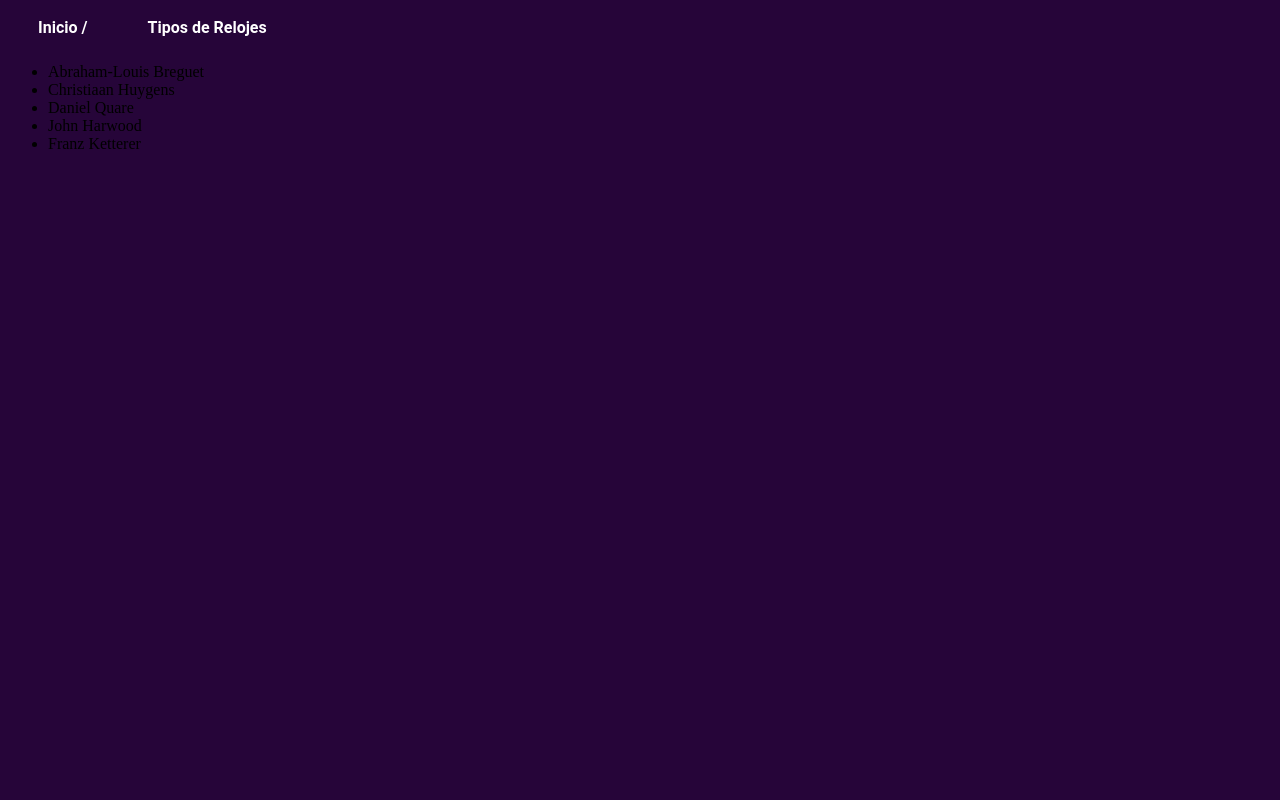
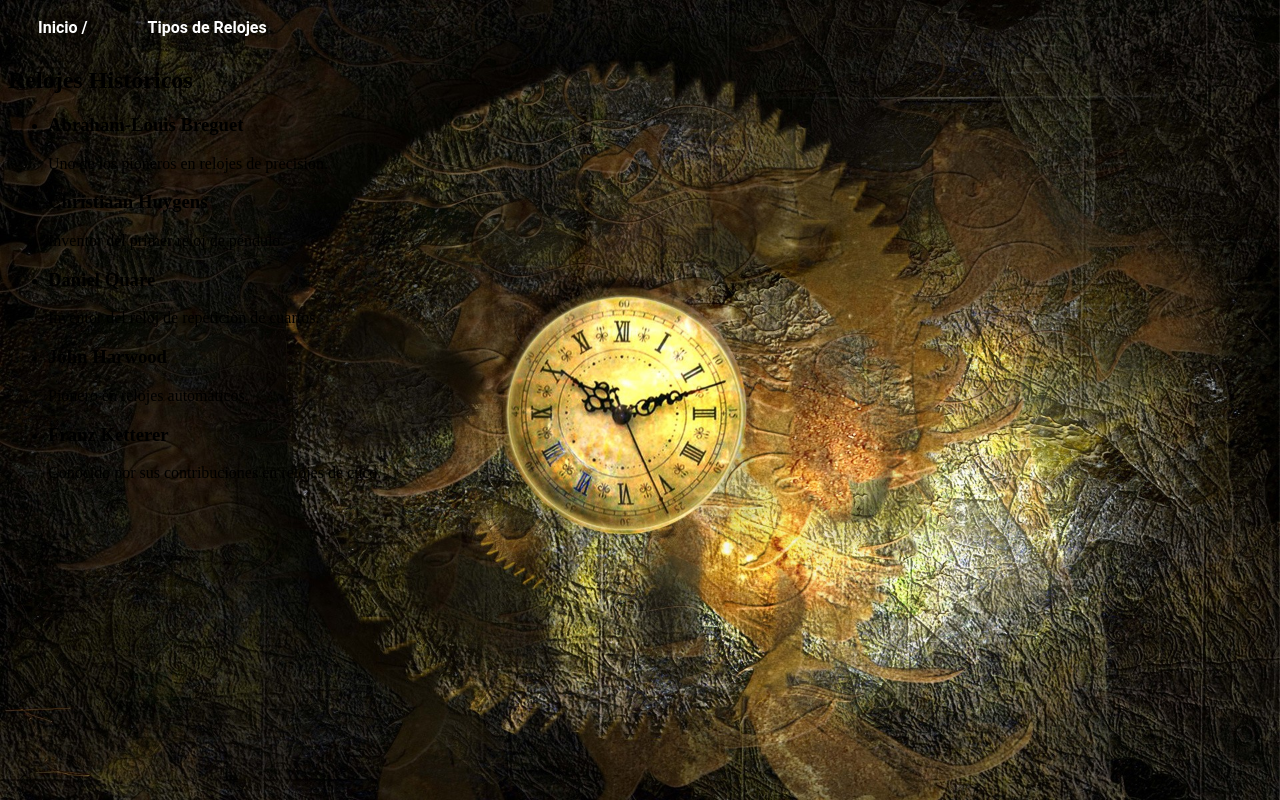
Before and after one commit to vpeinado263/4ta-Tarea-REACT-NEXT.JS, a Next.js app: page / in a window 1280 px wide. Built offline with nearby package versions, Linux system fonts and the light colour scheme.

Commit message:
Guardar cambios para reloj

```diff
--- a/src/components/organisms/Books.js
+++ /dev/null
@@ -1,24 +0,0 @@
-//Paso 1 - importar el contexto (aka la Nave aterrizo)
-
-import { BookContext } from "@/context/BooksContextProvider"
-
-//Passo 2 - Importar el hook de contexto (aka El cartero -  Una llave)
-import { useContext } from "react";
-
-const Books = () => {
-
-  //Paso 3 - Extraer la prop del contexto usando el hook
-
-  const  books = useContext(BookContext);
-
-
-  return (
-    <ul>
-      {
-        books.map(book => <li key={book.id}>{book.title}</li> )
-      }
-    </ul>
-  )
-}
-
-export default Books;
--- /dev/null
+++ b/src/components/organisms/Clocks.js
@@ -0,0 +1,24 @@
+//Paso 1 - importar el contexto
+import { useContext } from "react";
+import { ClockContext } from "../../context/ClockContextProvider";
+
+const Clocks = () => {
+  // Paso 3 - Extraer la prop del contexto usando el hook
+  const { clocks } = useContext(ClockContext);
+
+  return (
+    <div>
+      <h2>Relojes Históricos</h2>
+      <ul>
+        {clocks.map((clock) => (
+          <li key={clock.id}>
+            <h3>{clock.title}</h3>
+            <p>{clock.description}</p>
+          </li>
+        ))}
+      </ul>
+    </div>
+  );
+};
+
+export default Clocks;
--- a/src/context/BooksContextProvider.js
+++ /dev/null
@@ -1,50 +0,0 @@
-//Paso 1 - Importar la funcion creadora de contexto (createContext())
-import { createContext, useState} from "react";
-
-//Paso 2 - crear el contexto (aca La nave)
-
-export const BookContext = createContext()
-
-const BooksContextProvider = (props) => {
-
-   //Paso 3 - Definir la prop a despachar (aka El paquete)
-
- const [books, setBooks] = useState([
-
-      {
-        id: 1,
-        title: "Abraham-Louis Breguet"
-      },
-
-      {
-        id: 2,
-        title: "Christiaan Huygens"
-      },
-
-      {
-        id: 3,
-        title: "Daniel Quare"
-      },
-      {
-        id: 4,
-        title: "John Harwood"
-      },
-      {
-        id: 5,
-        title: "Franz Ketterer"
-      }
-
-    ])
-
-   //Paso 4 - Invocar al proveedor del context (aka El flaco de la gorra)
-   //Paso 5 - Colocar la prop en value (aca Ponerle el paquete en la mano al flaco)
-   //Paso 6 - DEfinir los children (aka la lista de componente que pueden acceder al paqute
-
-  return (
-   <BookContext.Provider value={books}>
-     {props.children}
-   </BookContext.Provider>
-  )
-}
-
-export default BooksContextProvider;
--- /dev/null
+++ b/src/context/ClockContextProvider.js
@@ -0,0 +1,29 @@
+//Paso 1 - Importar la funcion creadora de contexto (createContext())
+import { createContext, useContext, useState} from "react";
+
+//Paso 2 - crear el contexto (aca La nave)
+export const ClockContext = createContext();
+
+//Paso 3 - Definir la prop a despachar (aka El paquete)
+   const ClockContextProvider = ({ children }) => {
+    const [clocks, setClocks] = useState([
+     { id: 1, title: "Abraham-Louis Breguet", description: "Uno de los pioneros en relojes de precisión." },
+     { id: 2, title: "Christiaan Huygens", description: "Inventor del primer reloj de péndulo." },
+     { id: 3, title: "Daniel Quare", description: "Inventor del reloj de repetición de cuartos." },
+     { id: 4, title: "John Harwood", description: "Pionero en relojes automáticos." },
+     { id: 5, title: "Franz Ketterer", description: "Conocido por sus contribuciones en relojes de cuco." }
+   ]);
+
+      //Paso 4 - Invocar al proveedor del context (aka El flaco de la gorra)
+      //Paso 5 - Colocar la prop en value (aca Ponerle el paquete en la mano al flaco)
+      //Paso 6 - DEfinir los children (aka la lista de componente que pueden acceder al paqute
+
+
+  return (
+  <ClockContext.Provider value={{ clocks}}>
+    {children}
+  </ClockContext.Provider>
+  );
+};
+
+export default ClockContextProvider;
--- a/src/pages/index.js
+++ b/src/pages/index.js
@@ -1,6 +1,8 @@
 import Navigation from "@/components/atoms/Navigation";
-import Books from "@/components/organisms/Books";
-import BooksContextProvider from "@/context/BooksContextProvider";
+import Clocks from "@/components/organisms/Clocks";
+
+import ClockContextProvider, { ClockContext } from "@/context/ClockContextProvider";
+
 import Head from "next/head";
 
 
@@ -16,9 +18,9 @@ export default function Home() {
 
       <main>
            <Navigation/>
-             <BooksContextProvider>
-                <Books/>
-             </BooksContextProvider>
+             <ClockContextProvider>
+                <Clocks/>
+             </ClockContextProvider>
       </main>
     </>
   );
--- a/src/pages/tiposDeRelojes.js
+++ b/src/pages/tiposDeRelojes.js
@@ -1,6 +1,5 @@
 import Navigation from "@/components/atoms/Navigation";
 import Blog from "@/components/organisms/Blog";
-import BooksContextProvider from "@/context/BooksContextProvider";
 import Head from "next/head";
 
 
@@ -16,9 +15,8 @@ const tiposDeRelojes = () => {
 
       <div className="bodyAnalogico">
         <Navigation/>
-        <BooksContextProvider>
-          <Blog/>
-        </BooksContextProvider>
+        <Blog/>
+
       </div>
     </>
   )
--- a/src/styles/globals.css
+++ b/src/styles/globals.css
@@ -1,5 +1,8 @@
 body {
   background-color: #260539;
+  background-image: url(../../public/funds/fondo.jpg);
+  background-repeat: no-repeat;
+  background-size: cover;
 }
 a {
   text-decoration: none;
```
Also changed, not shown: src/components/templates/ServiceBooks.js (deleted, +0 -23 lines), public/funds/fondo.jpg (added).
